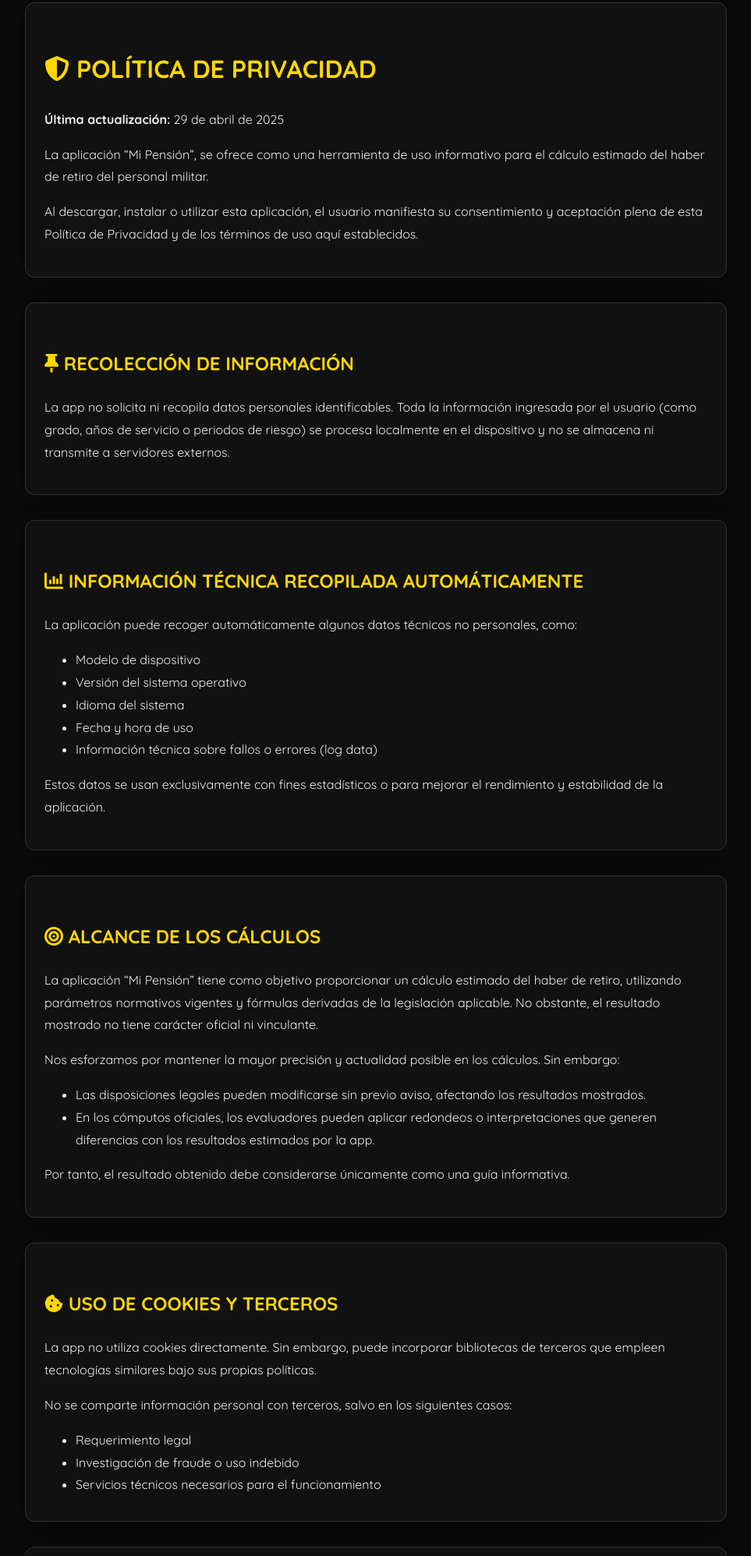
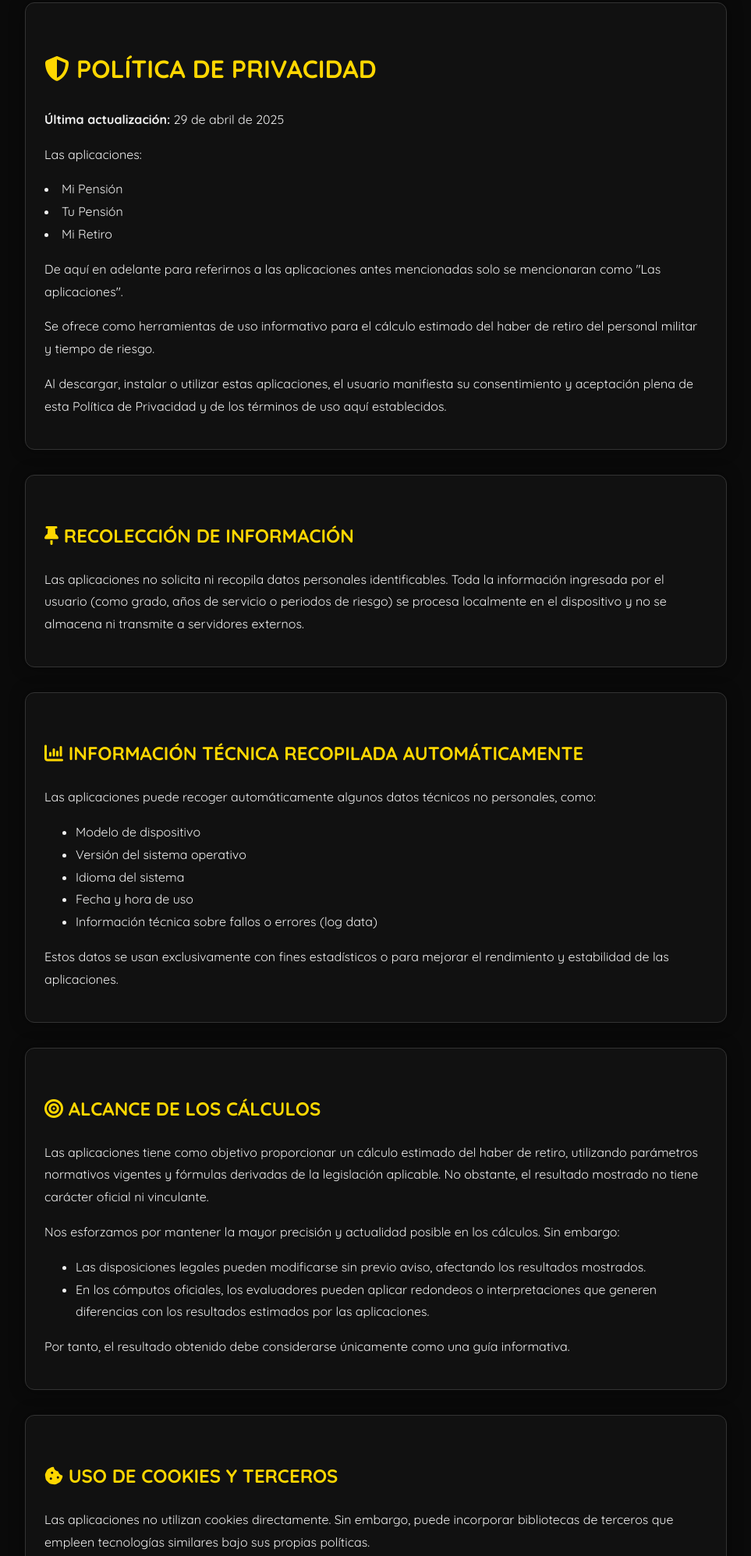
Before and after one commit to RanDeveloperLiM/politica-mi-pension, a plain HTML site: page index.html in a window 1280 px wide. Shown: the part 150-2146 px from the top of the page at 78% size, without its empty margins (158-1121 px from the left). Drawn offline with Linux system fonts and the light colour scheme.

Commit message:
Update index.html

```diff
--- a/index.html
+++ b/index.html
@@ -61,18 +61,23 @@
     <div class="section">
         <h1><i class="fa-solid fa-shield-halved"></i> POLÍTICA DE PRIVACIDAD</h1>
         <p><strong>Última actualización:</strong> 29 de abril de 2025</p>
-        <p>La aplicación “Mi Pensión”, se ofrece como una herramienta de uso informativo para el cálculo estimado del haber de retiro del personal militar.</p>
-        <p>Al descargar, instalar o utilizar esta aplicación, el usuario manifiesta su consentimiento y aceptación plena de esta Política de Privacidad y de los términos de uso aquí establecidos.</p>
+        <p>Las aplicaciones:</p>
+            <li>Mi Pensión</li>
+            <li>Tu Pensión</li>
+            <li>Mi Retiro</li>
+        <p>De aquí en adelante para referirnos a las aplicaciones antes mencionadas solo se mencionaran como "Las aplicaciones".</p>
+        <p>Se ofrece como herramientas de uso informativo para el cálculo estimado del haber de retiro del personal militar y tiempo de riesgo.</p>
+        <p>Al descargar, instalar o utilizar estas aplicaciones, el usuario manifiesta su consentimiento y aceptación plena de esta Política de Privacidad y de los términos de uso aquí establecidos.</p>
     </div>
 
     <div class="section">
         <h2><i class="fa-solid fa-thumbtack"></i> RECOLECCIÓN DE INFORMACIÓN</h2>
-        <p>La app no solicita ni recopila datos personales identificables. Toda la información ingresada por el usuario (como grado, años de servicio o periodos de riesgo) se procesa localmente en el dispositivo y no se almacena ni transmite a servidores externos.</p>
+        <p>Las aplicaciones no solicita ni recopila datos personales identificables. Toda la información ingresada por el usuario (como grado, años de servicio o periodos de riesgo) se procesa localmente en el dispositivo y no se almacena ni transmite a servidores externos.</p>
     </div>
 
     <div class="section">
         <h2><i class="fa-solid fa-chart-column"></i> INFORMACIÓN TÉCNICA RECOPILADA AUTOMÁTICAMENTE</h2>
-        <p>La aplicación puede recoger automáticamente algunos datos técnicos no personales, como:</p>
+        <p>Las aplicaciones puede recoger automáticamente algunos datos técnicos no personales, como:</p>
         <ul>
             <li>Modelo de dispositivo</li>
             <li>Versión del sistema operativo</li>
@@ -80,23 +85,23 @@
             <li>Fecha y hora de uso</li>
             <li>Información técnica sobre fallos o errores (log data)</li>
         </ul>
-        <p>Estos datos se usan exclusivamente con fines estadísticos o para mejorar el rendimiento y estabilidad de la aplicación.</p>
+        <p>Estos datos se usan exclusivamente con fines estadísticos o para mejorar el rendimiento y estabilidad de las aplicaciones.</p>
     </div>
 
     <div class="section">
         <h2><i class="fa-solid fa-bullseye"></i> ALCANCE DE LOS CÁLCULOS</h2>
-        <p>La aplicación “Mi Pensión” tiene como objetivo proporcionar un cálculo estimado del haber de retiro, utilizando parámetros normativos vigentes y fórmulas derivadas de la legislación aplicable. No obstante, el resultado mostrado no tiene carácter oficial ni vinculante.</p>
+        <p>Las aplicaciones tiene como objetivo proporcionar un cálculo estimado del haber de retiro, utilizando parámetros normativos vigentes y fórmulas derivadas de la legislación aplicable. No obstante, el resultado mostrado no tiene carácter oficial ni vinculante.</p>
         <p>Nos esforzamos por mantener la mayor precisión y actualidad posible en los cálculos. Sin embargo:</p>
         <ul>
             <li>Las disposiciones legales pueden modificarse sin previo aviso, afectando los resultados mostrados.</li>
-            <li>En los cómputos oficiales, los evaluadores pueden aplicar redondeos o interpretaciones que generen diferencias con los resultados estimados por la app.</li>
+            <li>En los cómputos oficiales, los evaluadores pueden aplicar redondeos o interpretaciones que generen diferencias con los resultados estimados por las aplicaciones.</li>
         </ul>
         <p>Por tanto, el resultado obtenido debe considerarse únicamente como una guía informativa.</p>
     </div>
 
     <div class="section">
         <h2><i class="fa-solid fa-cookie-bite"></i> USO DE COOKIES Y TERCEROS</h2>
-        <p>La app no utiliza cookies directamente. Sin embargo, puede incorporar bibliotecas de terceros que empleen tecnologías similares bajo sus propias políticas.</p>
+        <p>Las aplicaciones no utilizan cookies directamente. Sin embargo, puede incorporar bibliotecas de terceros que empleen tecnologías similares bajo sus propias políticas.</p>
         <p>No se comparte información personal con terceros, salvo en los siguientes casos:</p>
         <ul>
             <li>Requerimiento legal</li>
@@ -112,12 +117,12 @@
 
     <div class="section">
         <h2><i class="fa-solid fa-link"></i> ENLACES EXTERNOS</h2>
-        <p>Esta app puede contener enlaces a sitios externos. No somos responsables del contenido ni de sus políticas.</p>
+        <p>Estas aplicaciones puede contener enlaces a sitios externos. No somos responsables del contenido ni de sus políticas.</p>
     </div>
 
     <div class="section">
         <h2><i class="fa-solid fa-child"></i> PRIVACIDAD DE MENORES</h2>
-        <p>La app no está dirigida a menores de 13 años ni recopila información de ellos.</p>
+        <p>Las aplicaciones no están dirigidas a menores de 13 años ni recopila información de ellos.</p>
     </div>
 
     <div class="section">
@@ -127,7 +132,7 @@
 
     <div class="section">
         <h2><i class="fa-solid fa-envelope"></i> CONTACTO</h2>
-        <p>Culaquier duda respecto a la utilización de la aplicación o comentarios contáctanos.</h2>
+        <p>Culaquier duda respecto a la utilización de las aplicaciones o comentarios contáctanos.</h2>
         <p><a href="mailto:randeveloperlim@icloud.com">randeveloperlim@icloud.com</a></p>
     </div>
 
```
